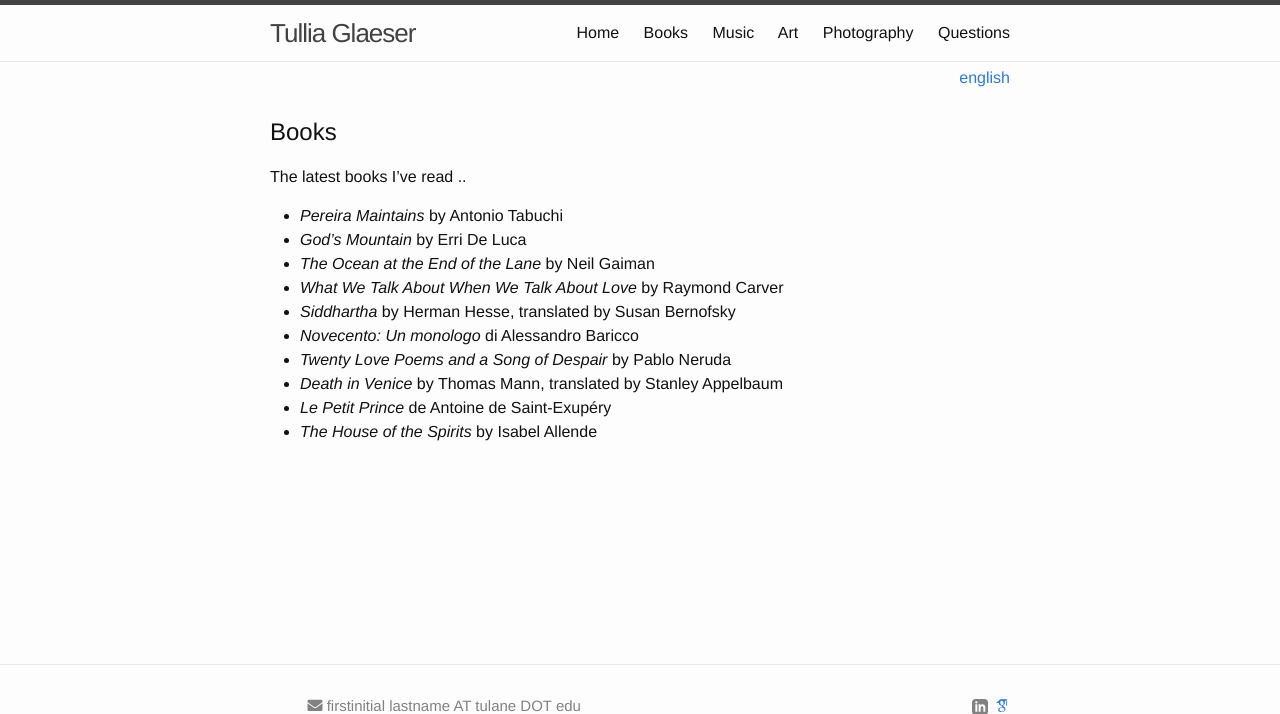
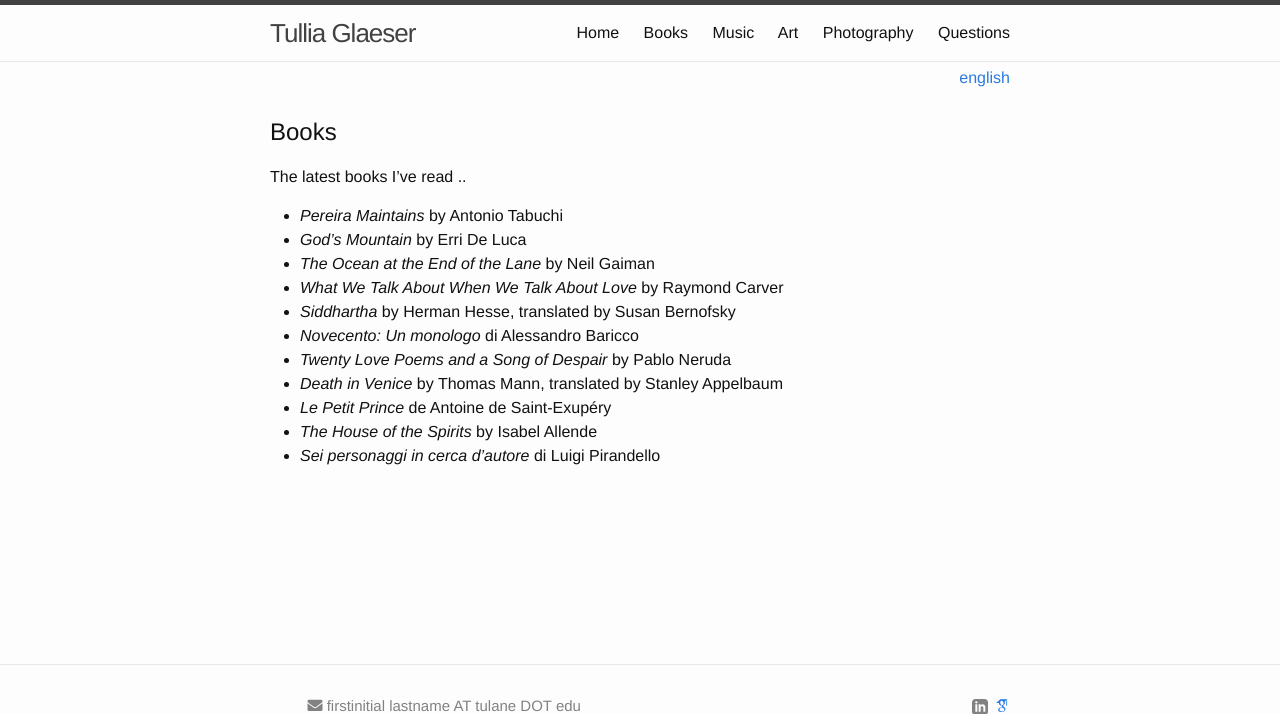
Before and after one commit to tamglaeser/tamglaeser.github.io, a Jekyll site: the page built from books.md, in a window 1280 px wide, cut to the strip 0-714 px from the top of the page. Built offline with Jekyll 4.4.1, drawn with Linux system fonts in a browser that asks for light colours; nearby versions of some CDN libraries; some web fonts are replaced.

Commit message:
added pirandello

```diff
--- a/books.md
+++ b/books.md
@@ -20,3 +20,4 @@
 - _Death in Venice_ by Thomas Mann, translated by Stanley Appelbaum
 - _Le Petit Prince_ de Antoine de Saint-Exupéry
 - _The House of the Spirits_ by Isabel Allende
+- _Sei personaggi in cerca d'autore_ di Luigi Pirandello
```
